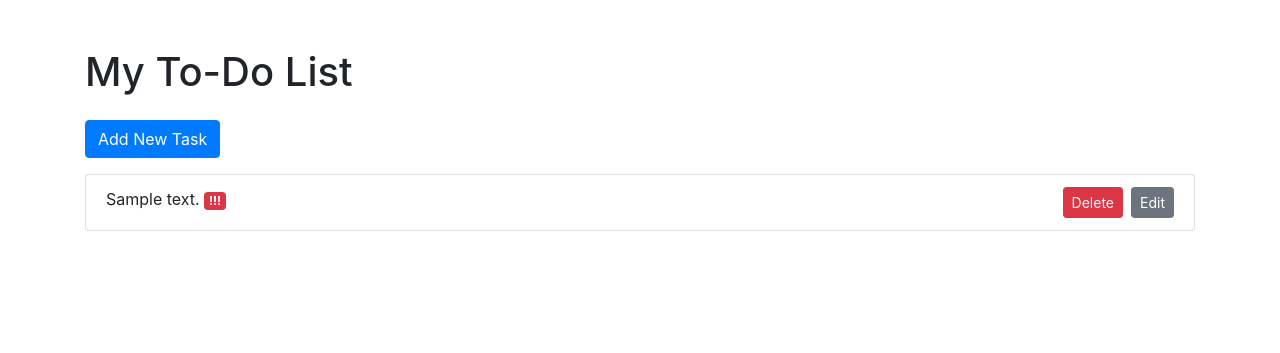
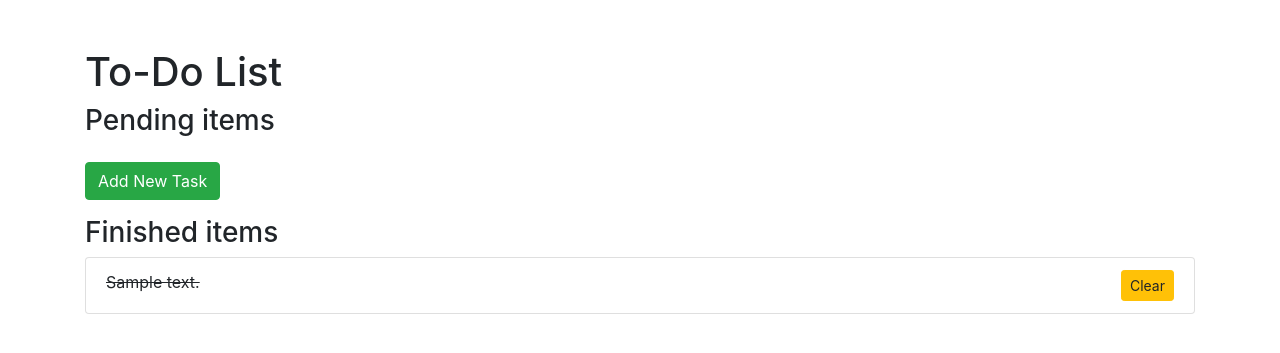
Before and after one commit to piotrwolanin/reminders_django, a Django app: page / in a window 1280 px wide. Shown: the top 353 px of the page. Run offline with Django 4.2, Linux system fonts and the light colour scheme; tables that the repository leaves empty hold one stand-in row (values such as "Sample post"); some libraries are stand-ins or nearby versions.

Commit message:
Show completed items separately

```diff
--- a/reminders/templates/todolist/todo_list.html
+++ b/reminders/templates/todolist/todo_list.html
@@ -3,22 +3,43 @@
 {% block content %}
   <div class="row mt-5">
     <div class="col-md-12">
-      <h1>My To-Do List</h1>
-      <a href="{% url 'todo-create' %}" class="btn btn-primary my-3">Add New Task</a>
+
+      <h1>To-Do List</h1>
+
+      <h3>Pending items</h3>
       <ul class="list-group">
-        {% for todo in object_list %}
+        {% for todo in todos %}
+        {% if not todo.completed %}
           <li class="list-group-item">
             {{ todo.description }}
             {% if todo.priority %}
-            <span class="badge badge-danger">!!!</span>
+            <span class="badge badge-warning">PRIORITY</span>
             {% endif %}
-            <a href="{% url 'todo-update' todo.id %}" class="btn btn-secondary btn-sm float-right ml-2">Edit</a>
+            <a href="{% url 'todo-update' todo.id %}" class="btn btn-primary btn-sm float-right ml-2">Edit</a>
             <a href="{% url 'todo-delete' todo.id %}" class="btn btn-danger btn-sm float-right">Delete</a>
           </li>
+        {% endif %}
         {% empty %}
           <li class="list-group-item">No tasks available.</li>
         {% endfor %}
       </ul>
+
+      <a href="{% url 'todo-create' %}" class="btn btn-success my-3">Add New Task</a>
+
+      <h3>Finished items</h3>
+      <ul class="list-group">
+        {% for todo in todos %}
+        {% if todo.completed %}
+          <li class="list-group-item">
+            <del>{{ todo.description }}</del>
+            <a href="{% url 'todo-delete' todo.id %}" class="btn btn-warning btn-sm float-right">Clear</a>
+          </li>
+        {% endif %}
+        {% empty %}
+          <li class="list-group-item">No finished tasks.</li>
+        {% endfor %}
+      </ul>
+
     </div>
   </div>
 {% endblock %}
--- a/reminders/todolist/forms.py
+++ b/reminders/todolist/forms.py
@@ -5,7 +5,7 @@ from django.forms import ModelForm, Textarea
 class ToDoItemModelForm(ModelForm):
     class Meta:
         model = models.ToDoItem
-        fields = ["description", "priority"]
+        fields = ["description", "priority", "completed"]
         widgets = {"description": Textarea(attrs={"rows": 2})}
         help_texts = {
             "description": "Maximum 200 characters.",
--- a/reminders/todolist/views.py
+++ b/reminders/todolist/views.py
@@ -7,6 +7,7 @@ from .forms import ToDoItemModelForm
 
 class ToDoListView(ListView):
     template_name = "todolist/todo_list.html"
+    context_object_name = "todos"
     model = ToDoItem
 
 
```
